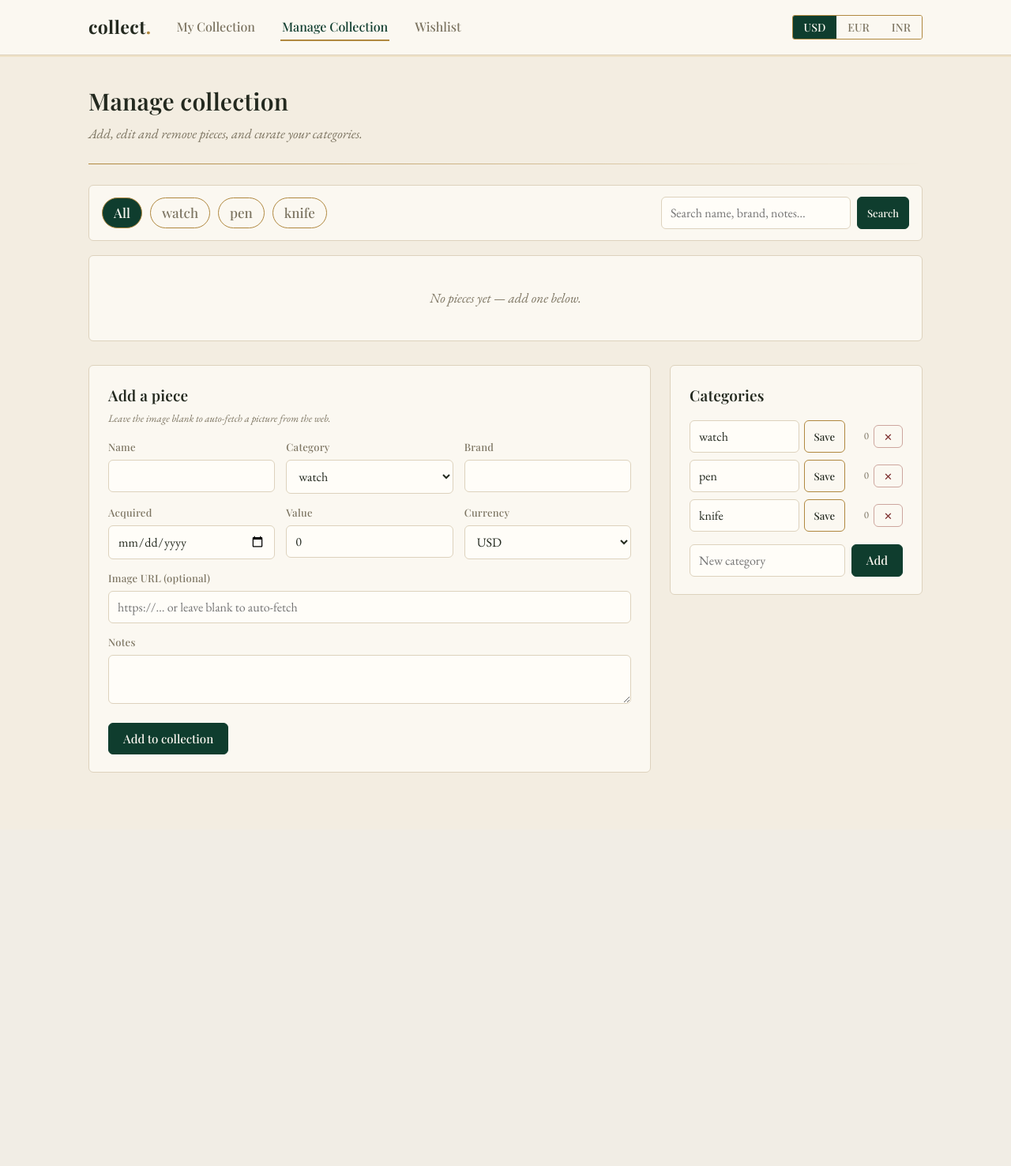
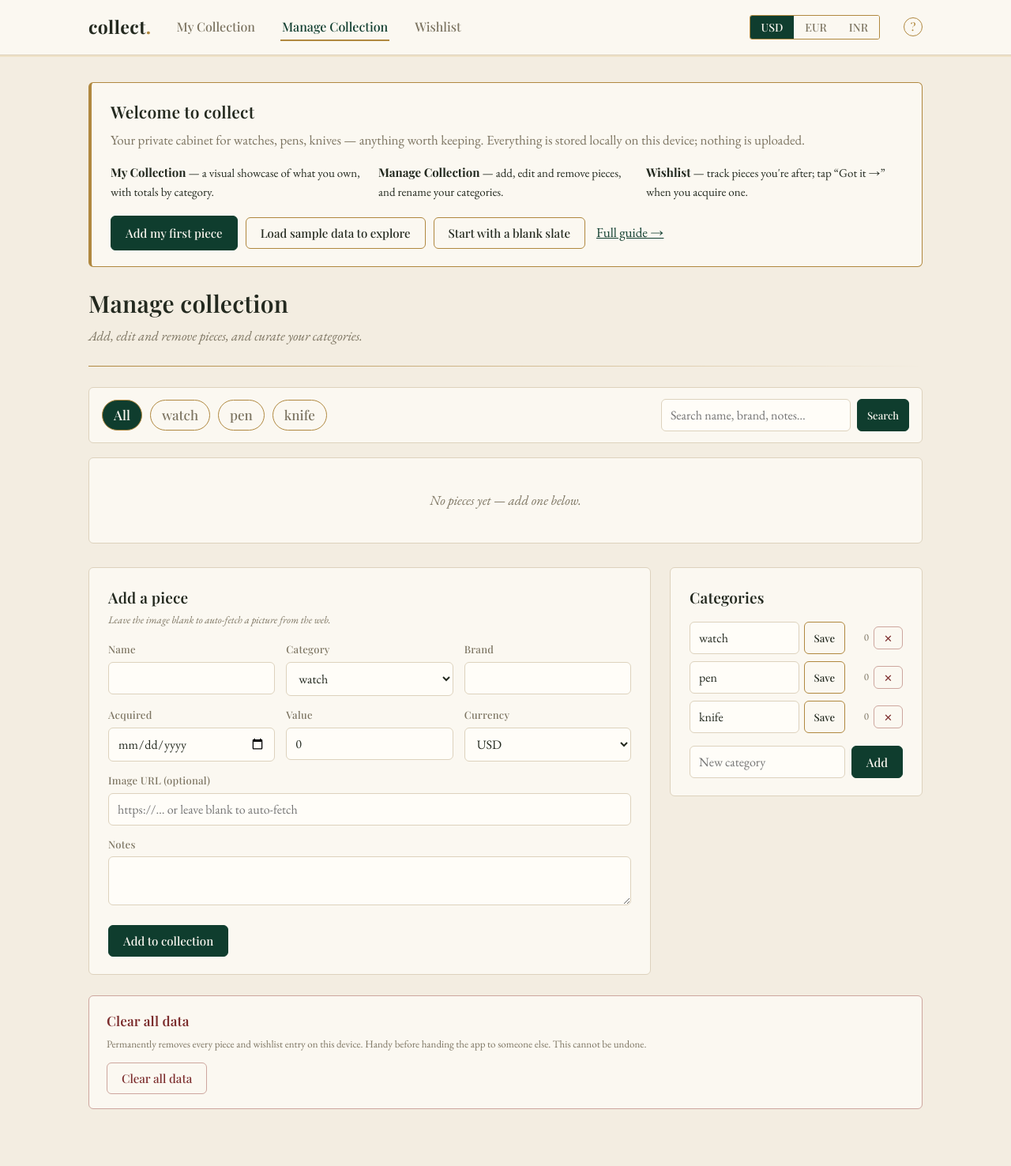
Before and after one commit to knmanish/collection-manager, a Flask app: page /manage in a window 1280 px wide. Shown: the whole page at 79% size. Before the commit the page ends 978 px from the top, so only its background shows below. Run offline with Flask 3, Linux system fonts and the light colour scheme; data that the repository does not hold is empty.

Commit message:
Add first-run onboarding, in-app help, tooltips, and clean-slate controls
Welcome banner (dismissible, persisted 'onboarded' flag) explaining the three tabs, with 'load sample data' and 'start blank' choices. New /help guide page and a nav help affordance. Tooltips on key controls. 'Clear all data' on Manage plus 'collect reset --yes' and 'collect sample' CLI commands.

Confirms the shareable story: the exe bundles no data, so recipients start empty with onboarding; verified by running the frozen binary against an empty data home.

Co-Authored-By: Claude Opus 4.8 <noreply@anthropic.com>

```diff
--- a/src/collect/config.py
+++ b/src/collect/config.py
@@ -45,6 +45,7 @@ def rates_path() -> Path:
 class Settings:
     categories: list[str] = field(default_factory=lambda: list(DEFAULT_CATEGORIES))
     display_currency: str = DEFAULT_CURRENCY
+    onboarded: bool = False  # has the user dismissed the first-run welcome?
 
     @classmethod
     def load(cls) -> "Settings":
@@ -58,6 +59,7 @@ class Settings:
         return cls(
             categories=data.get("categories", list(DEFAULT_CATEGORIES)),
             display_currency=data.get("display_currency", DEFAULT_CURRENCY),
+            onboarded=data.get("onboarded", False),
         )
 
     def save(self) -> None:
@@ -65,6 +67,7 @@ class Settings:
         payload = {
             "categories": self.categories,
             "display_currency": self.display_currency,
+            "onboarded": self.onboarded,
         }
         _atomic_write(path, json.dumps(payload, indent=2))
 
--- a/src/collect/web/app.py
+++ b/src/collect/web/app.py
@@ -63,6 +63,7 @@ def create_app(service: CollectionService | None = None) -> Flask:
             "supported_currencies": SUPPORTED_CURRENCIES,
             "priorities": PRIORITIES,
             "display_currency": svc.get_display_currency(),
+            "show_welcome": not svc.is_onboarded(),
         }
 
     def csrf_check():
@@ -317,6 +318,35 @@ def create_app(service: CollectionService | None = None) -> Flask:
         _run(lambda: svc.set_display_currency(request.form.get("currency", "")), None)
         return redirect(request.form.get("next") or url_for("index"))
 
+    # ---- onboarding / help ----------------------------------------------------
+
+    @app.route("/help")
+    def help_page():
+        return render_template("help.html")
+
+    @app.route("/onboard/dismiss", methods=["POST"])
+    @csrf_protect
+    def onboard_dismiss():
+        svc.mark_onboarded(True)
+        return redirect(request.form.get("next") or url_for("index"))
+
+    @app.route("/samples", methods=["POST"])
+    @csrf_protect
+    def load_samples():
+        n = svc.load_sample_data()
+        svc.mark_onboarded(True)
+        flash(f"Loaded {n} sample piece(s) to explore. Clear them anytime "
+              "from the Manage tab." if n else
+              "Sample data is only added to an empty collection.", "success")
+        return redirect(url_for("index"))
+
+    @app.route("/reset", methods=["POST"])
+    @csrf_protect
+    def reset():
+        svc.clear_all()
+        flash("All items and wishlist entries removed.", "success")
+        return redirect(url_for("index"))
+
     def _run(action, success_msg):
         try:
             action()
--- a/src/collect/web/templates/base.html
+++ b/src/collect/web/templates/base.html
@@ -75,6 +75,22 @@
       background:var(--gold-soft);color:#6b5012;border:1px solid #e0cda0}
     .right{text-align:right}.muted{color:var(--muted)}.tiny{font-size:13px}
     .money{font-family:var(--display);font-weight:600}
+    .help-dot{display:inline-flex;align-items:center;justify-content:center;width:24px;height:24px;
+      border-radius:50%;border:1px solid var(--gold);color:var(--gold);font-family:var(--display);
+      font-size:14px;text-decoration:none}
+    .help-dot:hover{background:var(--gold);color:#2a1d06;text-decoration:none}
+    .welcome{background:var(--surface);border:1px solid var(--gold);border-left:4px solid var(--gold);
+      border-radius:var(--radius);padding:20px 24px;margin-bottom:22px}
+    .welcome h2{margin:0 0 6px;font-size:21px}
+    .welcome .steps{display:grid;grid-template-columns:repeat(auto-fit,minmax(180px,1fr));gap:14px;margin:14px 0 18px}
+    .welcome .step{font-size:15px}
+    .welcome .step b{font-family:var(--display)}
+    .welcome .acts{display:flex;gap:10px;flex-wrap:wrap;align-items:center}
+    /* native title tooltips are used widely; this styles the nav help affordance */
+    [data-tip]{position:relative}
+    [data-tip]:hover::after{content:attr(data-tip);position:absolute;top:130%;right:0;
+      background:var(--txt);color:var(--surface);font-family:var(--serif);font-size:13px;
+      padding:6px 10px;border-radius:6px;white-space:nowrap;z-index:30}
   </style>
   {% block head %}{% endblock %}
 </head>
@@ -86,19 +102,45 @@
       <a class="link {{ 'active' if request.endpoint in ['manage','edit'] }}" href="{{ url_for('manage') }}">Manage Collection</a>
       <a class="link {{ 'active' if request.endpoint and request.endpoint.startswith('wishlist') }}" href="{{ url_for('wishlist') }}">Wishlist</a>
       <div class="spacer"></div>
-      <form method="post" action="{{ url_for('set_currency') }}" class="seg">
+      <form method="post" action="{{ url_for('set_currency') }}" class="seg"
+            data-tip="Show all values in this currency (live rates)" title="Show all values in this currency (live rates)">
         <input type="hidden" name="csrf" value="{{ csrf_token }}">
         <input type="hidden" name="next" value="{{ request.full_path }}">
         {% for c in supported_currencies %}
         <button name="currency" value="{{ c }}" class="{{ 'on' if c == display_currency }}">{{ c }}</button>
         {% endfor %}
       </form>
+      <a class="help-dot" href="{{ url_for('help_page') }}" data-tip="How to use collect" title="How to use collect" aria-label="Help">?</a>
     </div>
   </nav>
   <div class="wrap">
     {% with msgs = get_flashed_messages(with_categories=true) %}
       {% for cat, msg in msgs %}<div class="flash {{ cat }}">{{ msg }}</div>{% endfor %}
     {% endwith %}
+    {% if show_welcome %}
+    <div class="welcome">
+      <h2>Welcome to collect</h2>
+      <p class="muted" style="margin:0">Your private cabinet for watches, pens, knives — anything worth keeping. Everything is stored locally on this device; nothing is uploaded.</p>
+      <div class="steps">
+        <div class="step"><b>My Collection</b> — a visual showcase of what you own, with totals by category.</div>
+        <div class="step"><b>Manage Collection</b> — add, edit and remove pieces, and rename your categories.</div>
+        <div class="step"><b>Wishlist</b> — track pieces you're after; tap “Got it →” when you acquire one.</div>
+      </div>
+      <div class="acts">
+        <a class="btn" href="{{ url_for('manage') }}">Add my first piece</a>
+        <form method="post" action="{{ url_for('load_samples') }}" style="width:auto">
+          <input type="hidden" name="csrf" value="{{ csrf_token }}">
+          <button class="btn ghost" type="submit">Load sample data to explore</button>
+        </form>
+        <form method="post" action="{{ url_for('onboard_dismiss') }}" style="width:auto">
+          <input type="hidden" name="csrf" value="{{ csrf_token }}">
+          <input type="hidden" name="next" value="{{ request.full_path }}">
+          <button class="btn ghost" type="submit">Start with a blank slate</button>
+        </form>
+        <a href="{{ url_for('help_page') }}" style="margin-left:4px">Full guide →</a>
+      </div>
+    </div>
+    {% endif %}
     {% block body %}{% endblock %}
   </div>
 </body>
--- a/src/collect/web/templates/manage.html
+++ b/src/collect/web/templates/manage.html
@@ -37,12 +37,12 @@
         <td class="right"><div class="money">{{ it.converted }}</div>
           {% if not it.same_currency %}<div class="tiny muted">{{ it.original }}</div>{% endif %}</td>
         <td class="right" style="white-space:nowrap">
-          <a class="btn sm ghost" href="{{ url_for('edit', item_id=it.id) }}">Edit</a>
+          <a class="btn sm ghost" href="{{ url_for('edit', item_id=it.id) }}" title="Edit this piece or change its photo">Edit</a>
           <form method="post" action="{{ url_for('remove', item_id=it.id) }}" style="display:inline;width:auto"
                 onsubmit="return confirm('Remove {{ it.name }}?')">
             <input type="hidden" name="csrf" value="{{ csrf_token }}">
             <input type="hidden" name="next" value="{{ request.full_path }}">
-            <button class="btn sm danger" type="submit">Remove</button>
+            <button class="btn sm danger" type="submit" title="Remove this piece from your collection">Remove</button>
           </form>
         </td>
       </tr>
@@ -79,24 +79,34 @@
       <form method="post" action="{{ url_for('category_rename') }}" style="display:flex;gap:6px;flex:1;width:auto">
         <input type="hidden" name="csrf" value="{{ csrf_token }}">
         <input type="hidden" name="old" value="{{ cat }}">
-        <input name="new" value="{{ cat }}">
-        <button class="btn sm ghost" type="submit">Save</button>
+        <input name="new" value="{{ cat }}" title="Edit the name, then Save to rename">
+        <button class="btn sm ghost" type="submit" title="Rename this category — its pieces move with it">Save</button>
       </form>
-      <span class="tiny muted" style="width:24px;text-align:right">{{ n }}</span>
+      <span class="tiny muted" style="width:24px;text-align:right" title="{{ n }} piece(s) in this category">{{ n }}</span>
       <form method="post" action="{{ url_for('category_remove') }}" style="width:auto"
             onsubmit="return confirm('Remove category {{ cat }}?{% if n %} {{ n }} item(s) keep the old label.{% endif %}')">
         <input type="hidden" name="csrf" value="{{ csrf_token }}">
         <input type="hidden" name="name" value="{{ cat }}">
         {% if n %}<input type="hidden" name="force" value="1">{% endif %}
-        <button class="btn sm danger" type="submit">✕</button>
+        <button class="btn sm danger" type="submit" title="Delete this category">✕</button>
       </form>
     </div>
     {% endfor %}
     <form method="post" action="{{ url_for('category_add') }}" style="margin-top:16px;display:flex;gap:8px">
       <input type="hidden" name="csrf" value="{{ csrf_token }}">
-      <input name="name" placeholder="New category" required>
-      <button class="btn" type="submit">Add</button>
+      <input name="name" placeholder="New category" required title="Name a new category, e.g. fountain pen">
+      <button class="btn" type="submit" title="Add this category">Add</button>
     </form>
   </div>
 </div>
+
+<div class="card" style="padding:18px 22px;margin-top:26px;border-color:#cda69e">
+  <h2 style="font-size:17px;margin:0 0 6px;color:var(--danger)">Clear all data</h2>
+  <p class="tiny muted" style="margin:0 0 12px">Permanently removes every piece and wishlist entry on this device. Handy before handing the app to someone else. This cannot be undone.</p>
+  <form method="post" action="{{ url_for('reset') }}"
+        onsubmit="return confirm('Delete ALL items and wishlist entries on this device? This cannot be undone.')">
+    <input type="hidden" name="csrf" value="{{ csrf_token }}">
+    <button class="btn danger" type="submit">Clear all data</button>
+  </form>
+</div>
 {% endblock %}
--- a/src/collect/web/templates/wishlist.html
+++ b/src/collect/web/templates/wishlist.html
@@ -53,7 +53,7 @@
         <form method="post" action="{{ url_for('wishlist_remove', item_id=it.id) }}" style="width:auto"
               onsubmit="return confirm('Remove {{ it.name }} from wishlist?')">
           <input type="hidden" name="csrf" value="{{ csrf_token }}">
-          <button class="btn sm danger" type="submit">✕</button>
+          <button class="btn sm danger" type="submit" title="Remove from wishlist">✕</button>
         </form>
       </div>
     </div>
```
Also changed, not shown: src/collect/cli.py (+18 -0 lines), src/collect/service.py (+49 -0 lines), src/collect/web/templates/help.html (added, +50 -0 lines), README.md, 1 other file.
